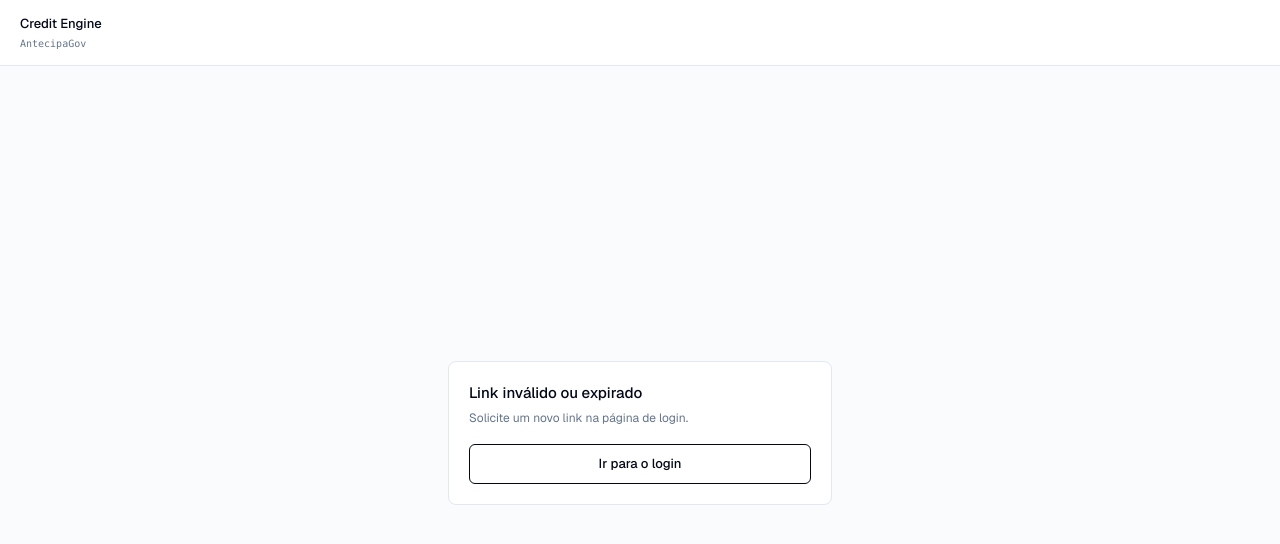
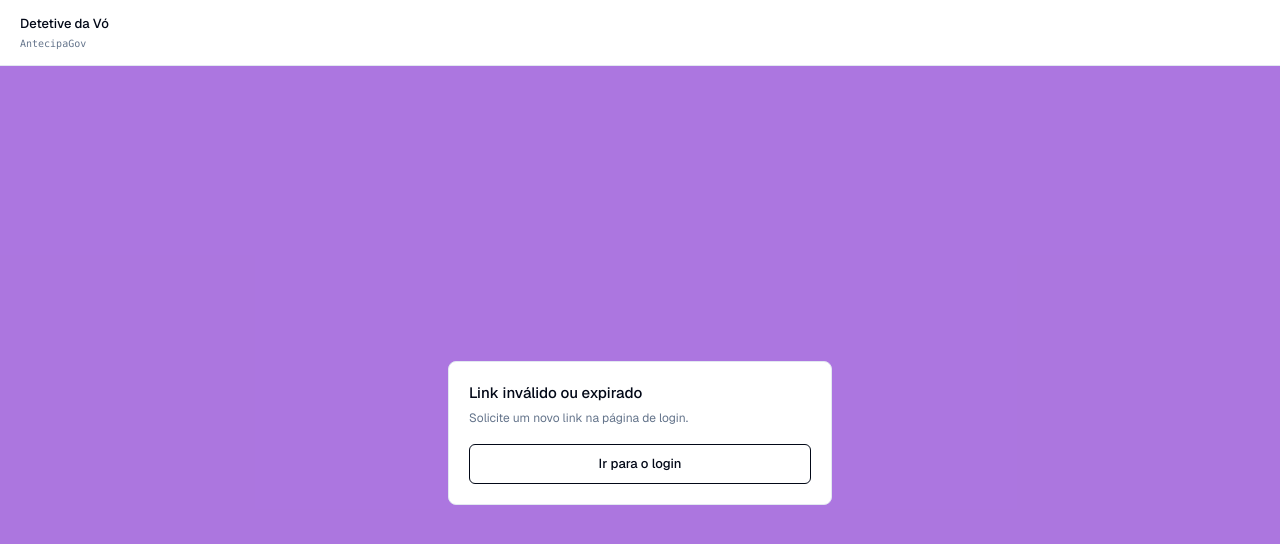
Before and after one commit to murilosilverio78/credit-engine, a Next.js app in the folder frontend/: page /auth/confirm-email in a window 1280 px wide. Shown: the top 544 px of the page. Built offline with nearby package versions, Linux system fonts and the light colour scheme; no server answers.

Commit message:
chore(ui): atualizar titulo e fundo roxo

```diff
--- a/frontend/app/(admin)/layout.tsx
+++ b/frontend/app/(admin)/layout.tsx
@@ -8,7 +8,7 @@ export default function AdminLayout({
 }: Readonly<{ children: ReactNode }>) {
   return (
     <AdminAuthGate>
-      <div className="min-h-dvh bg-background">
+      <div className="min-h-dvh bg-purple-700">
         <AdminSidebar />
         <main className="ml-[200px] min-h-dvh">{children}</main>
       </div>
--- a/frontend/app/(auth)/auth/confirm-email/page.tsx
+++ b/frontend/app/(auth)/auth/confirm-email/page.tsx
@@ -52,7 +52,7 @@ function ConfirmEmailContent() {
   return (
     <div className="flex min-h-dvh flex-col bg-muted/40">
       <header className="border-b-[0.5px] border-border bg-background px-5 py-3.5">
-        <p className="text-[13px] font-medium text-foreground">Credit Engine</p>
+        <p className="text-[13px] font-medium text-foreground">Detetive da Vó</p>
         <p className="mt-0.5 font-mono text-[10px] text-muted-foreground">
           AntecipaGov
         </p>
--- a/frontend/app/(auth)/auth/confirm/page.tsx
+++ b/frontend/app/(auth)/auth/confirm/page.tsx
@@ -42,7 +42,7 @@ function ConfirmAccess() {
   return (
     <div className="flex min-h-dvh flex-col bg-muted/40">
       <header className="border-b-[0.5px] border-border bg-background px-5 py-3.5">
-        <p className="text-[13px] font-medium text-foreground">Credit Engine</p>
+        <p className="text-[13px] font-medium text-foreground">Detetive da Vó</p>
         <p className="mt-0.5 font-mono text-[10px] text-muted-foreground">
           AntecipaGov
         </p>
--- a/frontend/app/(auth)/login/page.tsx
+++ b/frontend/app/(auth)/login/page.tsx
@@ -83,7 +83,7 @@ function LoginForm() {
   return (
     <div className="flex min-h-dvh flex-col bg-muted/40">
       <header className="border-b-[0.5px] border-border bg-background px-5 py-3.5">
-        <p className="text-[13px] font-medium text-foreground">Credit Engine</p>
+        <p className="text-[13px] font-medium text-foreground">Detetive da Vó</p>
         <p className="mt-0.5 font-mono text-[10px] text-muted-foreground">
           AntecipaGov
         </p>
--- a/frontend/app/globals.css
+++ b/frontend/app/globals.css
@@ -21,7 +21,7 @@
   }
 
   body {
-    @apply bg-background text-foreground antialiased;
+    @apply bg-purple-700 text-foreground antialiased;
   }
 }
 
--- a/frontend/app/layout.tsx
+++ b/frontend/app/layout.tsx
@@ -7,7 +7,7 @@ import { Providers } from "@/app/providers";
 import "./globals.css";
 
 export const metadata: Metadata = {
-  title: "AntecipaGov Credit Engine",
+  title: "Detetive da Vó",
   description: "Admin UI para analise de credito e revisao de alcadas.",
 };
 
--- a/frontend/components/admin-sidebar.tsx
+++ b/frontend/components/admin-sidebar.tsx
@@ -145,7 +145,7 @@ export function AdminSidebar() {
     <aside className="fixed inset-y-0 left-0 flex w-[200px] flex-col border-r-[0.5px] border-border bg-background">
       <div className="border-b-[0.5px] border-border px-4 py-4">
         <p className="truncate text-[13px] font-medium text-foreground">
-          Credit Engine
+          Detetive da Vó
         </p>
         <p className="mt-0.5 truncate font-mono text-[10px] text-muted-foreground">
           AntecipaGov
```
